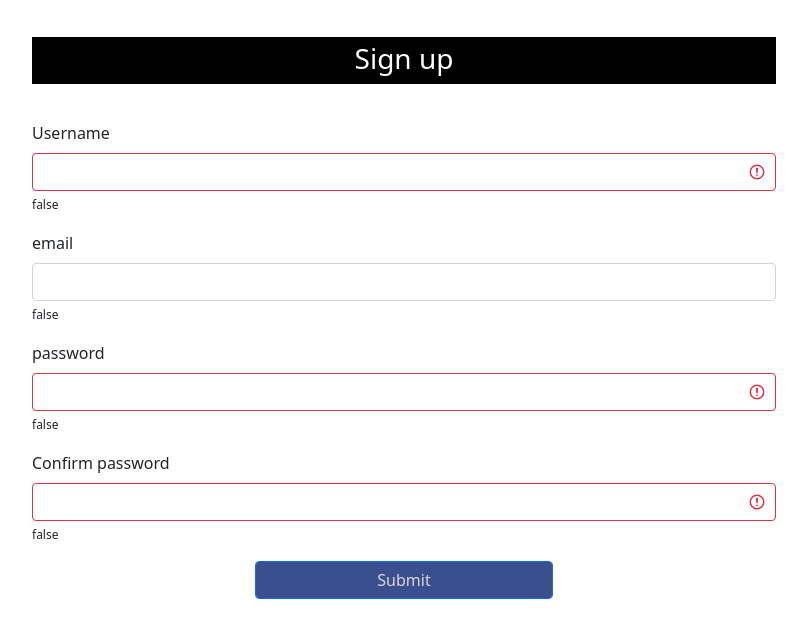
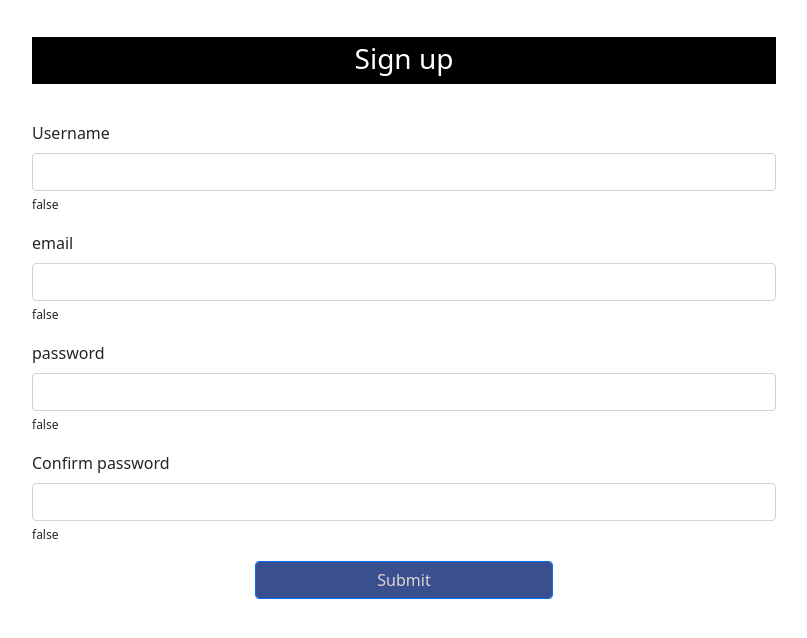
Before and after one commit to hassanfigui1/angular_forms, an Angular app in the folder angular_forms/: page / in a window 1280 px wide. Shown: the top 638 px of the page, without its empty margins (236-1043 px from the left). Built offline with nearby package versions, Linux system fonts and the light colour scheme.

Commit message:
adding #.touched and pattern for email validation

```diff
--- a/angular_forms/src/app/validation-with-visual-feedback/validation-with-visual-feedback.component.html
+++ b/angular_forms/src/app/validation-with-visual-feedback/validation-with-visual-feedback.component.html
@@ -3,22 +3,23 @@
         <h3 class="title">Sign up</h3>
         <div class="form-group mb-3">
             <label class="form-label">Username</label>
-            <input type="text" #username="ngModel" minlength="3" maxlength="50" ngModel required [class.is-invalid]="username.invalid" name="username" class="form-control">
+            <input type="text" #username="ngModel" minlength="3" maxlength="50" ngModel required [class.is-invalid]="username.invalid && username.touched" name="username" class="form-control">
             <label class="check">{{username.valid}}</label>
         </div>
         <div class="form-group mb-3">
             <label class="form-label">email</label>
-            <input type="email" required minlength="8" #email="ngModel" ngModel [class.is-invalid]="email.invalid && email.touched" name="email" class="form-control">
+            <input type="email" required minlength="8" #email="ngModel"
+            pattern="^[a-z0-9]+[\. _]?[a-z0-9]+[@]\w+[-]? \w+[.]\ w{2,3}$" ngModel [class.is-invalid]="email.invalid && email.touched" name="email" class="form-control">
             <label class="check">{{email.valid}}</label>
         </div>
         <div class="form-group mb-3">
             <label class="form-label">password</label>
-            <input type="password" #psw="ngModel" minlength="2" ngModel [class.is-invalid]="psw.invalid" required name="psw" class="form-control">
+            <input type="password" #psw="ngModel" minlength="2" ngModel [class.is-invalid]="psw.invalid && psw.touched" required name="psw" class="form-control">
             <label class="check">{{psw.valid}}</label>
         </div>
         <div class="form-group mb-3">
             <label class="form-label">Confirm password</label>
-            <input type="password" minlength="2" required #c_psw="ngModel" ngModel [class.is-invalid]="c_psw.invalid" name="c_psw" class="form-control">
+            <input type="password" minlength="2" required #c_psw="ngModel" ngModel [class.is-invalid]="c_psw.invalid && c_psw.touched" name="c_psw" class="form-control">
             <label class="check">{{c_psw.valid}}</label>
         </div>
         <div class="form-group">
```
